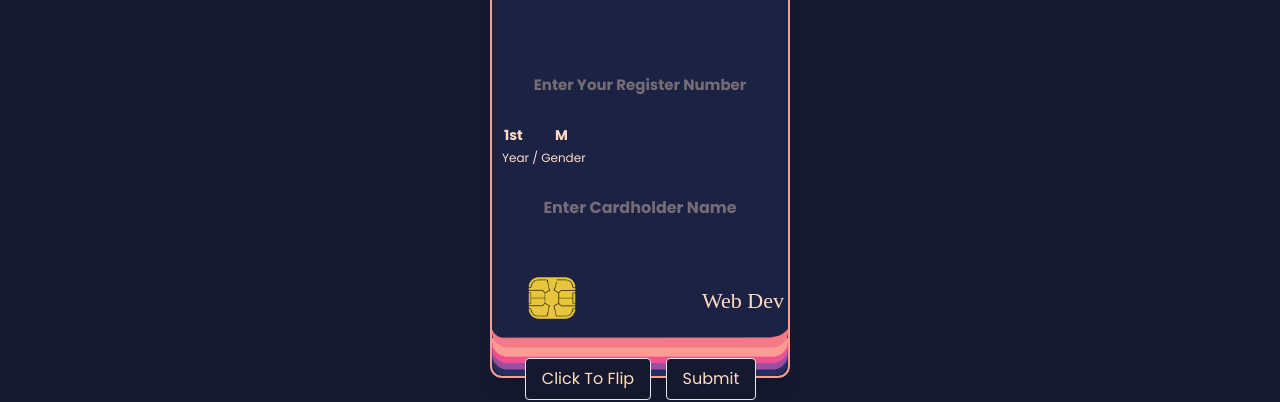
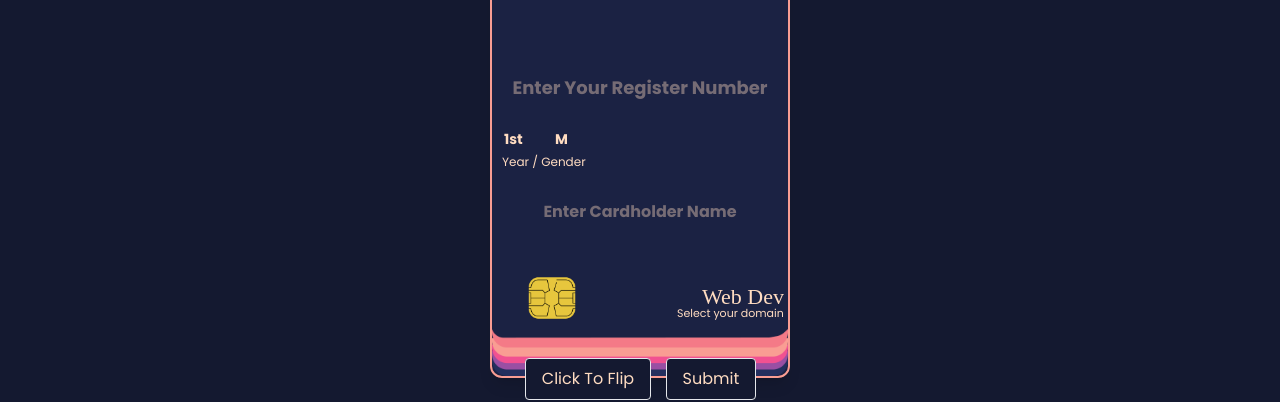
Before and after one commit to realm-SRM/realm-srm-website, a React (Vite) app: page /join-us in a window 1280 px wide. Shown: the part 272-674 px from the top of the page. Built offline with nearby package versions, Linux system fonts and the light colour scheme; a web font is replaced by a local one.

Commit message:
Fix: Minor Fixes in JoinUs

```diff
--- a/src/Components/JoinUs.jsx
+++ b/src/Components/JoinUs.jsx
@@ -48,7 +48,7 @@ const JoinUs = () => {
                   placeholder="Enter Your Register Number"
                   value={regNumber}
                   onChange={(e) => setRegNumber(e.target.value)}
-                  className="text-md font-bold text-center mt-[30px] w-[80%] mx-auto block bg-transparent rounded px-2 py-1 placeholder-[#FFDCC1] placeholder-opacity-40 text-[15px]"
+                  className="text-md font-bold text-center mt-[30px] w-[95%] mx-auto block bg-transparent rounded px-2 py-1 placeholder-[#FFDCC1] placeholder-opacity-40 text-[18px]"
                 />
                 <div className="flex mt-[20px]">
                   <select
@@ -81,7 +81,7 @@ const JoinUs = () => {
               </div>
               <div className="mt-[400px] ml-[210px] text-[#FFDCC1]">
               <select
-               className="text-[22px] font-belle  px-0 py-1 rounded text-[#FFDCC1] bg-transparent appearance-none"
+               className="text-[22px] font-belle  px-0 outline-none  rounded text-[#FFDCC1] bg-transparent appearance-none"
               value={domain}
               onChange={(e) => setdomain(e.target.value)}
               >
@@ -92,6 +92,7 @@ const JoinUs = () => {
                 <option className="text-black font-poppins text-[13px] text-center " value="UI/UX">UI/UX</option>
                 <option className="text-black font-poppins text-[13px] text-center" value="Events">Events</option>
               </select>
+              <h2 className="text-[11px] mt-[-8px] ml-[-25px]">Select your domain</h2>
             </div>
               <div className="absolute bottom-0 left-0 w-full h-18">
                 <img src={Down} alt="" />
@@ -142,6 +143,7 @@ const JoinUs = () => {
                 <h2 className="mt-[-110px] text-[#FFDCC1] font-bold">Scan To Pay</h2>
                 <img className="w-[100px] ml-[-100px] mt-[-75px]" src={QR} alt="" />
               </div>
+
               <div className="absolute bottom-12 ml-[38px] text-[11px] text-[#FFDCC1] text-center">
                 “Good luck! Hoping to see you in our club”
               </div>
```
Also changed, not shown: 1 other file (tests, documents, lock files or other folders).
